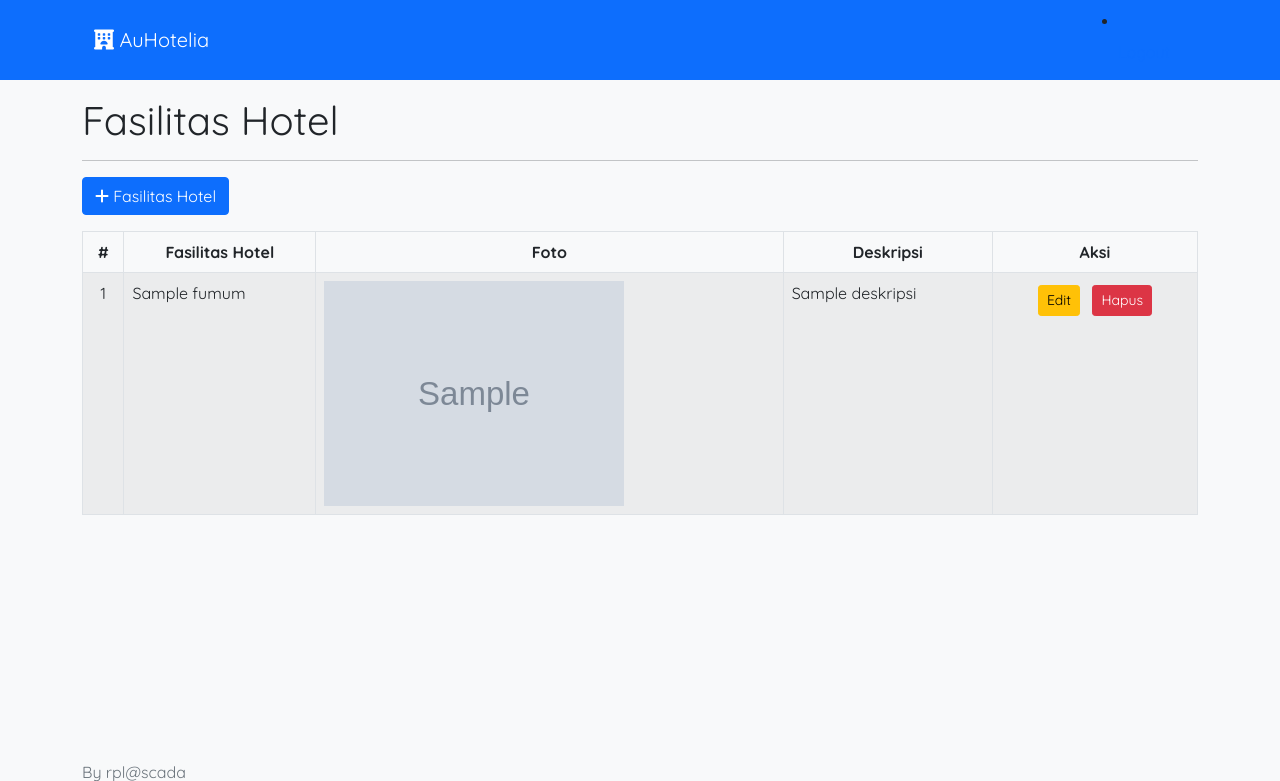
After one commit to karinaulia12/APP_HOTEL_KARIN, a CodeIgniter 4 app: template app/Views/petugas/fasilitas-umum.php in a window 1280 px wide. The commit adds this page. Shown: the top 781 px of the page. Run offline with PHP 8.4 and a stand-in for CodeIgniter, Linux system fonts and the light colour scheme; the template is opened without the code that fills it: most values are stand-ins (such as "Sample title", 1, 10 or a date in 2020); grey boxes marked "Sample" are stand-in pictures; data that the repository does not hold is empty; some libraries are stand-ins or nearby versions.

Commit message:
menambahkan fitur fasilitas hotel

```diff
--- a/app/Config/Routes.php
+++ b/app/Config/Routes.php
@@ -55,6 +55,10 @@ $routes->get('/petugas/fkamar', 'PetugasController::tampilfasilitaskamar', ['fil
 $routes->get('/petugas/fkamar/tambah', 'PetugasController::tampiltambah_fkamar', ['filter' => 'otentifikasi']);
 $routes->post('/petugas/fkamar/add', 'PetugasController::tambah_fkamar', ['filter' => 'otentifikasi']);
 
+// crud fasilitas hotel
+$routes->get('/petugas/fumum', 'PetugasController::tampil_fumum', ['filter' => 'otentifikasi']);
+$routes->get('/petugas/fumum/tambah', 'PetugasController::tampiltambah_fumum', ['filter' => 'otentifikasi']);
+$routes->post('/petugas/fumum/add', 'PetugasController::tambah_fumum', ['filter' => 'otentifikasi']);
 
 
 // resepsionis
--- a/app/Views/layout/template.php
+++ b/app/Views/layout/template.php
@@ -53,7 +53,7 @@
                                             <a class="nav-link" href="/petugas/fkamar">Fasilitas Kamar</a>
                                         </li>
                                         <li class="nav-item">
-                                            <a class="nav-link" href="#">Fasilitas Hotel</a>
+                                            <a class="nav-link" href="/petugas/fumum">Fasilitas Hotel</a>
                                         </li>
                                     <?php } ?>
                                     <li class="nav-item">
--- /dev/null
+++ b/app/Views/petugas/fasilitas-umum.php
@@ -0,0 +1,50 @@
+<?= $this->extend('layout/template'); ?>
+<?= $this->section('content'); ?>
+
+<div class="container-sm">
+    <div class="row">
+        <div class="col">
+            <h1 class="fw-lighter display-6"> Fasilitas Hotel</h1>
+            <hr>
+            <a href="/petugas/fumum/tambah" class="btn btn-primary mb-3"><i class="fa fa-plus" aria-hidden="true"></i> Fasilitas Hotel</a>
+            <?php if (session()->getFlashdata('tambah_fumum')) : ?>
+                <div class="alert alert-success alert-dismissible fade show" role="alert">
+                    <button type="button" class="btn-close" data-bs-dismiss="alert" aria-label="Close"></button>
+                    <?= session()->getFlashdata('tambah_fumum'); ?>
+                </div>
+
+            <?php endif; ?>
+            <table class="table table-bordered table-hover table-striped">
+                <thead>
+                    <tr class="text-center">
+                        <th>#</th>
+                        <th>Fasilitas Hotel</th>
+                        <th>Foto</th>
+                        <th>Deskripsi</th>
+                        <th>Aksi</th>
+                    </tr>
+                </thead>
+                <tbody>
+                    <?php $no = 1;
+                    foreach ($data_fumum as $row) : ?>
+                        <tr>
+                            <td class="text-center"><?= $no++; ?></td>
+                            <td><?= $row['nama_fumum']; ?></td>
+                            <td>
+                                <img width="300px" src="/gambar/<?= $row['foto']; ?>" alt="">
+                            </td>
+                            <td><?= $row['deskripsi']; ?></td>
+                            <td class="text-center">
+                                <a href="" class="btn btn-warning btn-sm mx-1 my-1">Edit</a>
+                                <a href="" class="btn btn-danger  btn-sm mx-1 my-1">Hapus</a>
+                            </td>
+                        </tr>
+                    <?php endforeach; ?>
+                </tbody>
+            </table>
+
+        </div>
+    </div>
+</div>
+
+<?= $this->endSection(); ?>
```
Also changed, not shown: app/Controllers/PetugasController.php (+89 -0 lines), app/Views/petugas/fasilitas-kamar.php (+4 -5 lines), app/Views/petugas/tambah-fumum.php (added, +48 -0 lines), public/gambar/BSD_Facade_1.jpeg (added), public/gambar/download_1.jpg (added).
